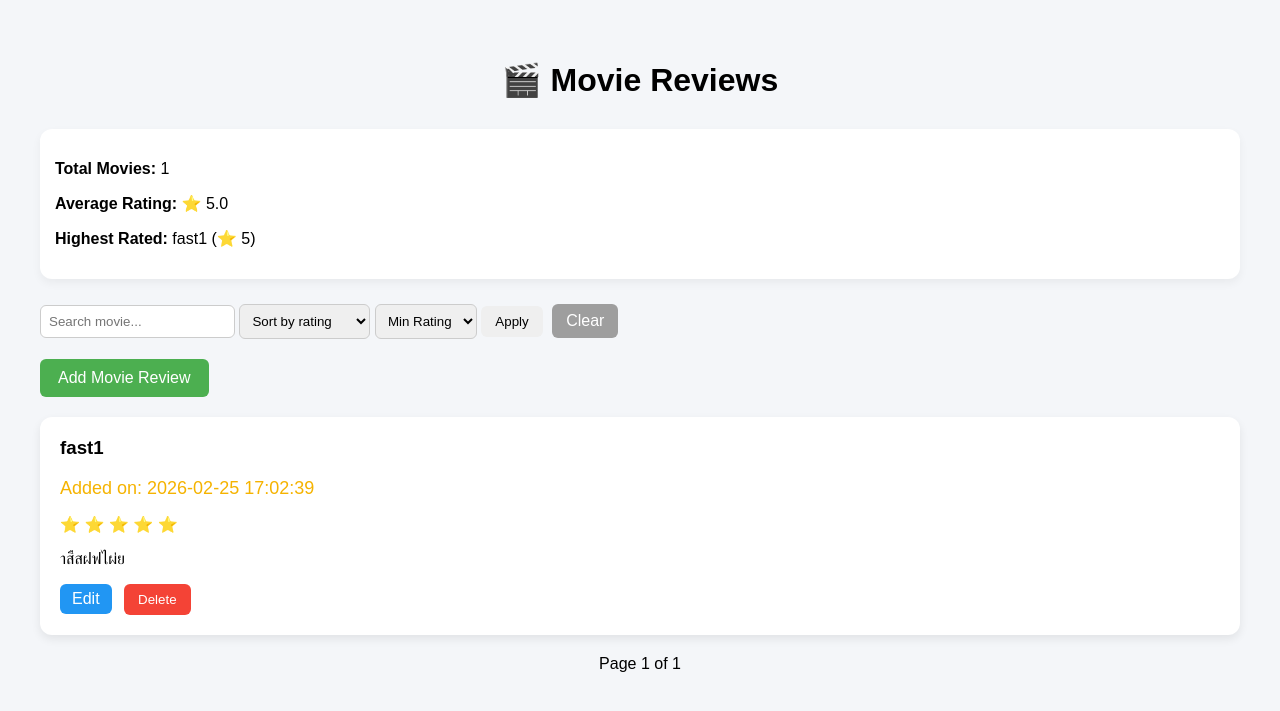
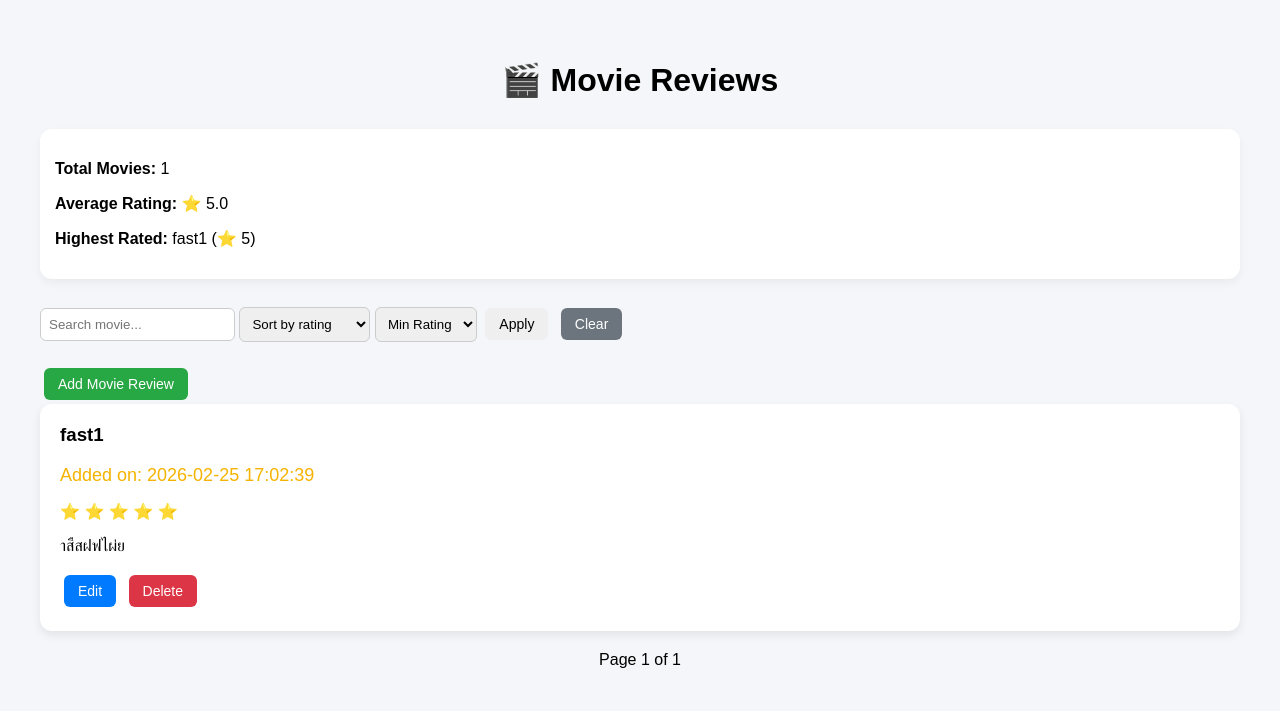
Before and after one commit to wwwatchara2707-2549/movie-review-flask, a Flask app: page / in a window 1280 px wide. Shown: the top 711 px of the page. Run offline with Flask 3, Linux system fonts and the light colour scheme; data comes from the database, SQL or seed files in the repository.

Commit message:
style: polish buttons with hover effects and spacing

```diff
--- a/static/style.css
+++ b/static/style.css
@@ -232,3 +232,62 @@ button:hover {
     from { opacity: 0; transform: translateY(-5px); }
     to { opacity: 1; transform: translateY(0); }
 }
+/* Buttons */
+button,
+.add-button,
+.edit-button,
+.delete-button,
+.clear-button {
+    padding: 8px 14px;
+    border: none;
+    border-radius: 6px;
+    cursor: pointer;
+    font-size: 14px;
+    margin: 4px;
+    transition: all 0.3s ease;
+}
+
+/* Add Button */
+.add-button {
+    background-color: #28a745;
+    color: white;
+    text-decoration: none;
+}
+.add-button:hover {
+    background-color: #218838;
+}
+
+/* Edit Button */
+.edit-button {
+    background-color: #007bff;
+    color: white;
+    text-decoration: none;
+}
+.edit-button:hover {
+    background-color: #0056b3;
+}
+
+/* Delete Button */
+.delete-button {
+    background-color: #dc3545;
+    color: white;
+}
+.delete-button:hover {
+    background-color: #c82333;
+}
+
+/* Clear Button */
+.clear-button {
+    background-color: #6c757d;
+    color: white;
+    text-decoration: none;
+}
+.clear-button:hover {
+    background-color: #5a6268;
+}
+
+/* General Button Hover */
+button:hover {
+    transform: translateY(-2px);
+    box-shadow: 0 2px 6px rgba(0,0,0,0.2);
+}
```
